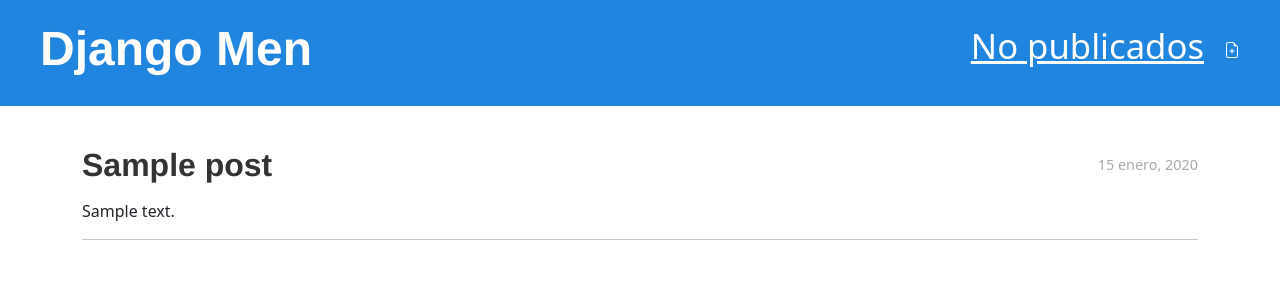
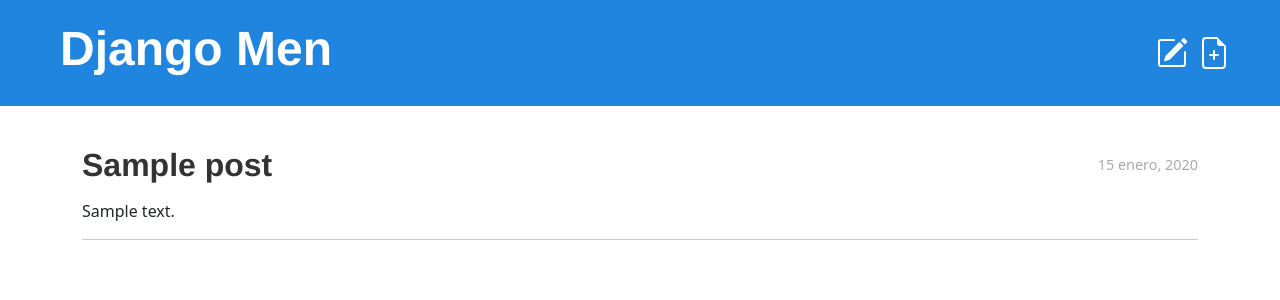
Before and after one commit to jdelacruzv/djangomen, a Django app: page / in a window 1280 px wide. Shown: the top 300 px of the page. Run offline with Django 5.2, Linux system fonts and the light colour scheme; a user stored in the database is signed in; tables that the repository leaves empty hold one stand-in row (values such as "Sample post").

Commit message:
Modified main header icons

```diff
--- a/blog/static/css/blog.css
+++ b/blog/static/css/blog.css
@@ -63,6 +63,13 @@ h4 {
     text-decoration: none;
 }
 
+.page-header > div[container="container"] {
+    display: flex;
+    justify-content: space-between; /* Lados opuestos */
+    align-items: center;            /* Centrado vertical */
+    padding: 0 20px;
+}
+
 .post {
     margin-bottom: 40px;
 }
@@ -114,6 +121,12 @@ h4 {
 .top-menu:visited {
     color: #FFFFFF;
     float: right;
-    font-size: 26pt;
-    margin-right: 20px;
+    /* font-size: 26pt; */
+    margin-right: 10px;
 }
+
+.top-menu svg {
+    width: 32px;   /* O el tamaño que prefieras */
+    height: 32px;
+    vertical-align: middle;
+}
--- a/blog/templates/blog/base.html
+++ b/blog/templates/blog/base.html
@@ -20,17 +20,17 @@
 	<body>
 		<header class="page-header">
 			<div container="container">
+				<h1><a href="/">Django Men</a></h1>
 				{% if user.is_authenticated %}
 					<span>
 						<a href="{% url 'post_new' %}" class="top-menu">
 							{% include './icons/file-earmark-plus.svg' %}
 						</a>
 						<a href="{% url 'post_draft_list' %}" class="top-menu">
-							No publicados
+							{% include './icons/pencil-square.svg' %}
 						</a>
 					</span>
 				{% endif %}
-				<h1><a href="/">Django Men</a></h1>
 			</div>
 		</header>
 		<main class="content container">
--- a/blog/templates/blog/post_edit.html
+++ b/blog/templates/blog/post_edit.html
@@ -1,7 +1,7 @@
 {% extends 'blog/base.html' %}
 
 {% block content %}
-    <h2>Editar</h2>
+    <h2>Nuevo post</h2>
     <form method="POST" class="post-form">{% csrf_token %}
         {{ form.as_p }}
         <button type="submit" class="save btn btn-secondary">Guardar</button>
```
Also changed, not shown: blog/templates/blog/icons/pencil-square.svg (added).
